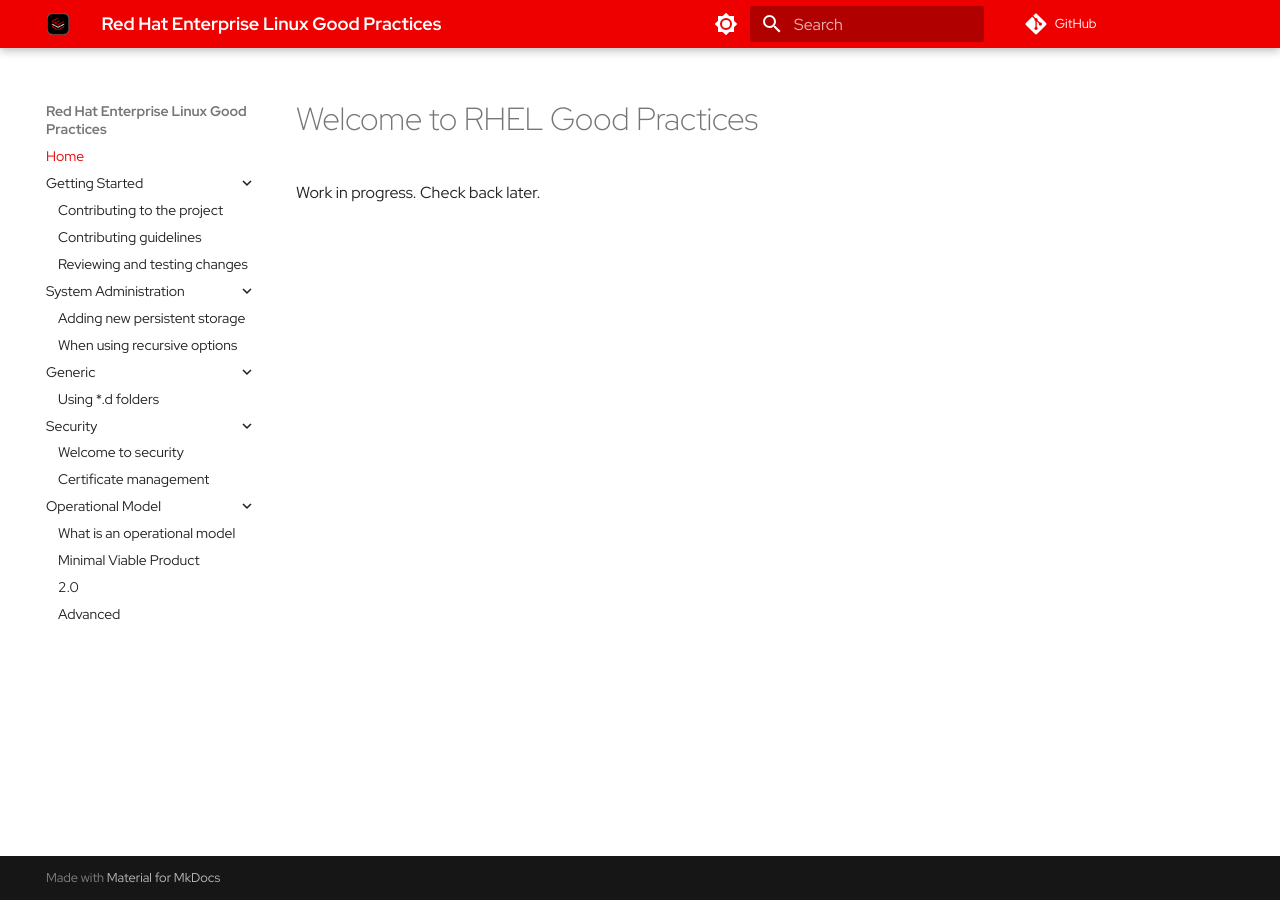
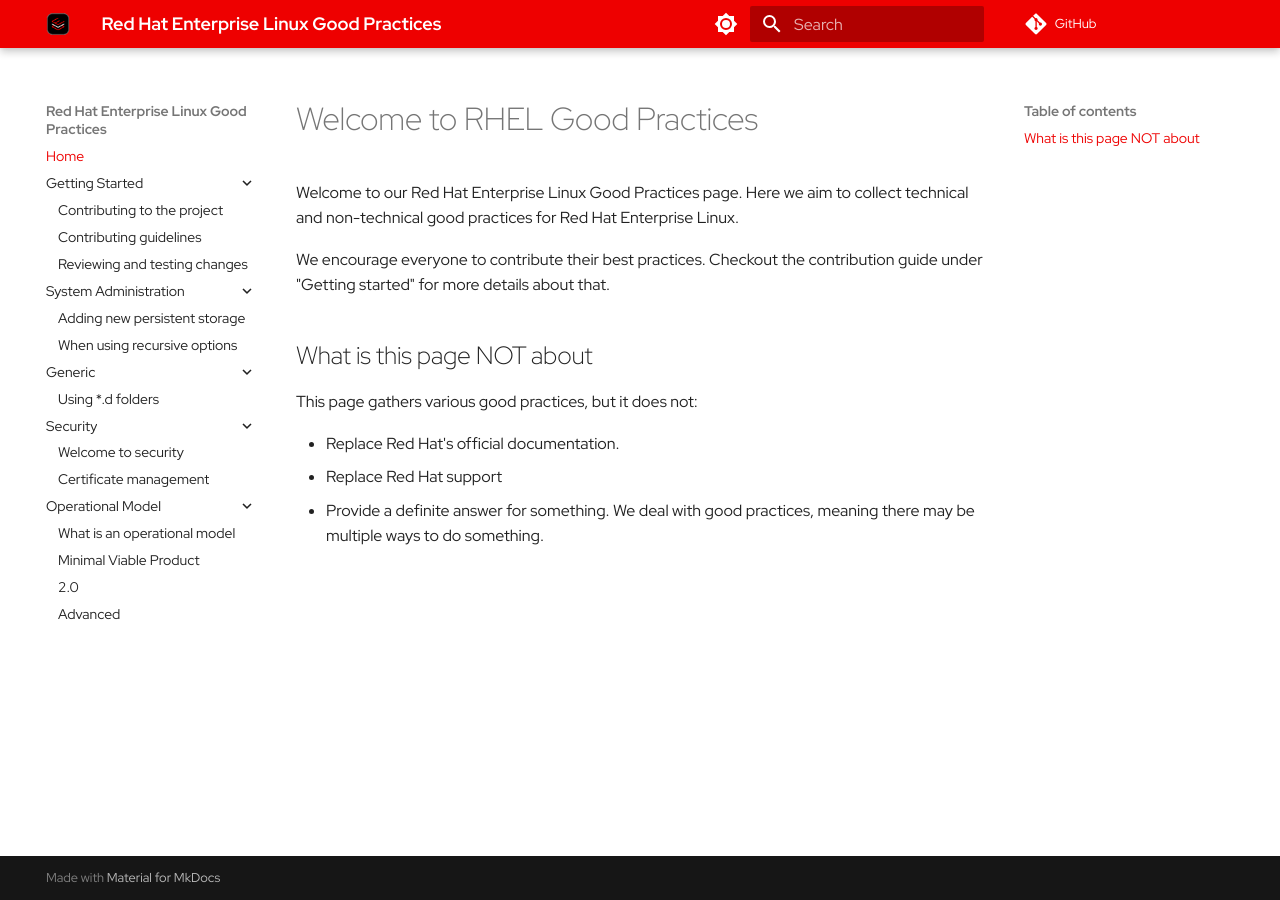
Before and after one commit to redhat-cop/rhel-good-practices, an MkDocs documentation site: the page built from docs/index.md, in a window 1280 px wide. Built offline with MkDocs 1.6.1 and Material for MkDocs 9.7.7, drawn with Linux system fonts in a browser that asks for light colours; comment, search, counter and statistics services are not loaded.

Commit message:
welcome to the page

```diff
--- a/docs/index.md
+++ b/docs/index.md
@@ -1,2 +1,11 @@
 # Welcome to RHEL Good Practices
-Work in progress. Check back later.
+Welcome to our Red Hat Enterprise Linux Good Practices page. Here we aim to collect technical and non-technical good practices for Red Hat Enterprise Linux.
+
+We encourage everyone to contribute their best practices. Checkout the contribution guide under "Getting started" for more details about that.
+
+## What is this page NOT about
+This page gathers various good practices, but it does not:
+
+* Replace Red Hat's official documentation.
+* Replace Red Hat support
+* Provide a definite answer for something. We deal with good practices, meaning there may be multiple ways to do something.
```
